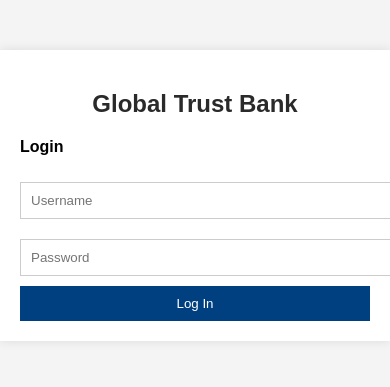
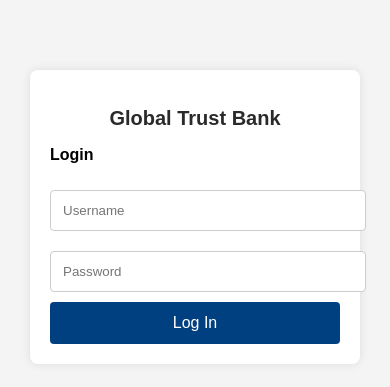
Before and after one commit to Americanbank-source/Winners-bank, a plain HTML site: page index.html in a window 390 px wide. Drawn offline with Linux system fonts and the light colour scheme.

Commit message:
Add files via upload

```diff
--- a/index.html
+++ b/index.html
@@ -1,22 +1,47 @@
 
 <!DOCTYPE html>
-<html>
+<html lang="en">
 <head>
+    <meta charset="UTF-8">
     <title>Global Trust Bank - Login</title>
+    <meta name="viewport" content="width=device-width, initial-scale=1.0">
     <style>
         body { font-family: Arial, sans-serif; background-color: #f4f4f4; margin: 0; padding: 0; }
-        .login-container, .dashboard { max-width: 500px; margin: 50px auto; padding: 20px; background: white; box-shadow: 0px 0px 10px rgba(0,0,0,0.1); }
-        h2 { text-align: center; color: #2a2a2a; }
-        input[type=text], input[type=password] { width: 100%; padding: 10px; margin: 10px 0; border: 1px solid #ccc; }
-        button { width: 100%; padding: 10px; background-color: #004080; color: white; border: none; cursor: pointer; }
+        .container { max-width: 500px; margin: auto; padding: 20px; }
+        .login-container, .dashboard {
+            background: white;
+            padding: 20px;
+            border-radius: 8px;
+            box-shadow: 0px 0px 10px rgba(0,0,0,0.1);
+            margin-top: 40px;
+        }
+        h2, h3 { text-align: center; color: #2a2a2a; }
+        input[type=text], input[type=password] {
+            width: 100%; padding: 12px; margin: 10px 0; border: 1px solid #ccc; border-radius: 4px;
+        }
+        button {
+            width: 100%; padding: 12px; background-color: #004080; color: white; border: none; border-radius: 4px;
+            font-size: 16px;
+        }
         button:hover { background-color: #003366; }
         .hidden { display: none; }
-        table { width: 100%; border-collapse: collapse; margin-top: 20px; }
-        th, td { padding: 12px; border: 1px solid #ccc; text-align: left; }
+        table {
+            width: 100%; border-collapse: collapse; margin-top: 20px;
+        }
+        th, td {
+            padding: 10px; border: 1px solid #ccc; text-align: left;
+            font-size: 14px;
+        }
         th { background-color: #004080; color: white; }
+        @media (max-width: 600px) {
+            body { padding: 10px; }
+            h2, h3 { font-size: 20px; }
+            th, td { font-size: 12px; }
+        }
     </style>
 </head>
 <body>
+    <div class="container">
         <div class="login-container" id="login">
             <h2>Global Trust Bank</h2>
             <p><strong>Login</strong></p>
@@ -36,12 +61,13 @@
             <table>
                 <tr><th>Date</th><th>Description</th><th>Amount</th><th>Balance</th></tr>
                 <tr>
-                <td>2025-07-20 05:30</td>
+                    <td>2025-07-20 05:40</td>
                     <td>Deposit from American Winning Co</td>
                     <td>+$800,000.00</td>
                     <td>$800,000.00</td>
                 </tr>
             </table>
+        </div>
     </div>
 
     <script>
```
Lines whose indentation alone changed are shown as unchanged.
